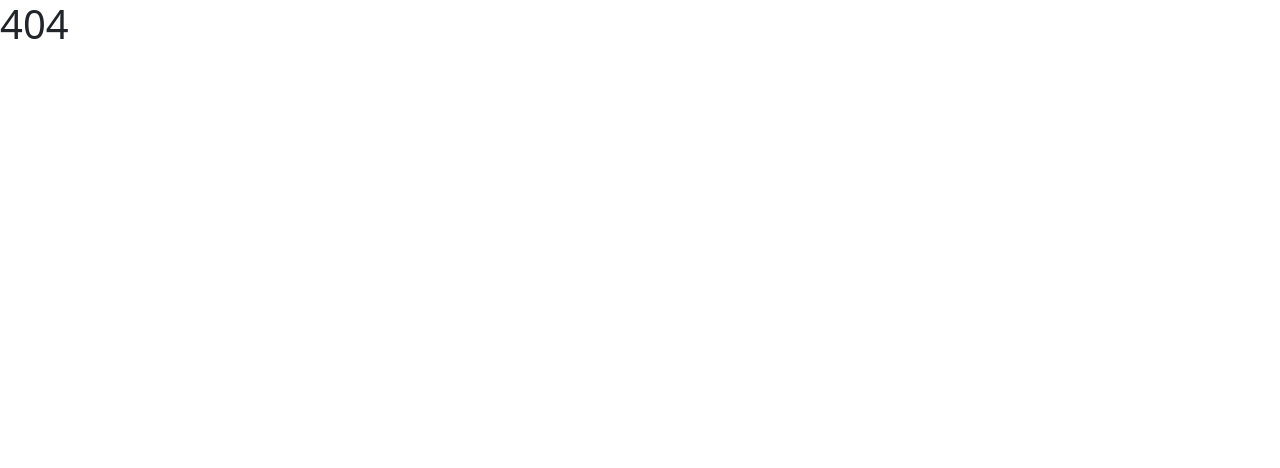
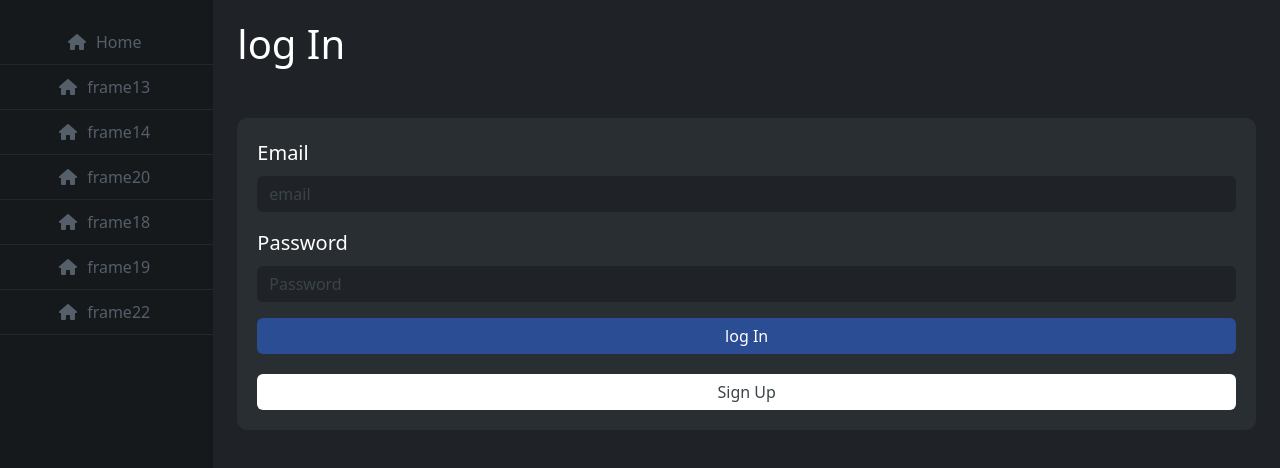
Before and after one commit to RN848/KFUPM-Hup, a React (Create React App) app: page /Log-In in a window 1280 px wide. Shown: the top 468 px of the page. Built offline with nearby package versions, Linux system fonts and the light colour scheme.

Commit message:
complete all form pages :)

```diff
--- a/src/App.js
+++ b/src/App.js
@@ -10,6 +10,10 @@ import NoPage from "./pages/NoPage";
 import CreateActivity from "./pages/CreateActivity";
 import ManageProfile from "./pages/ManageProfile";
 import YourProfile from "./pages/YourProfile";
+
+import LogIn from "./pages/LogIn";
+import SignUp from "./pages/SignUp";
+import NewClup from "./pages/NewClup";
 
 import "bootstrap/dist/css/bootstrap.min.css";
 
@@ -30,6 +34,15 @@ function App() {
 
           <Route path="Your-Profile" element={<YourProfile />} />
           {/*{frame 20}*/}
+
+          <Route path="Log-In" element={<LogIn />} />
+          {/*{frame 18}*/}
+
+          <Route path="Sign-Up" element={<SignUp />} />
+          {/*{frame 19}*/}
+
+          <Route path="New-Clup" element={<NewClup />} />
+          {/*{frame 22}*/}
         </Route>
       </Routes>
     </BrowserRouter>
--- a/src/components/Nav.js
+++ b/src/components/Nav.js
@@ -8,6 +8,9 @@ export default function Nav() {
     { key: 1, name: "frame13", icon: faHouse, link: "/Create-Activity-news" },
     { key: 2, name: "frame14", icon: faHouse, link: "/Manage-Profile" },
     { key: 3, name: "frame20", icon: faHouse, link: "/Your-Profile" },
+    { key: 4, name: "frame18", icon: faHouse, link: "/Log-In" },
+    { key: 5, name: "frame19", icon: faHouse, link: "/Sign-Up" },
+    { key: 6, name: "frame22", icon: faHouse, link: "/New-Clup" },
   ];
 
   const linkMap = linksList.map((nav) => {
--- a/src/pages/LogIn.js
+++ b/src/pages/LogIn.js
@@ -0,0 +1,73 @@
+import Body from "../components/Body";
+import "../styles/main.css";
+import "../styles/master.css";
+import Row from "react-bootstrap/Row";
+import Col from "react-bootstrap/Col";
+import Form from "react-bootstrap/Form";
+import Button from "react-bootstrap/Button";
+import { useState } from "react";
+
+import { NormInput } from "../components/Inputs";
+import { Textarea } from "../components/Inputs";
+import { Radio } from "../components/Inputs";
+import { Uplode } from "../components/Inputs";
+import { Link } from "../components/Inputs";
+
+const LogIn = () => {
+  const [inputs, setInputs] = useState({
+    email: "",
+    password: "",
+  });
+
+  return (
+    <Body>
+      <div className="body">
+        <h1>log In </h1>
+        <div className={"g-4 wid-row"} md={2} sm={1} xs={1}>
+          <div className="wid-colum" style={{ margin: "50px 0 100px" }}>
+            <Form className="form">
+              <NormInput
+                inputs={inputs}
+                setInputs={setInputs}
+                input={"email"}
+                type={"email"}
+                label={"Email"}
+                placeholder={"email"}
+              />
+
+              <NormInput
+                inputs={inputs}
+                setInputs={setInputs}
+                input={"password"}
+                type={"password"}
+                label={"Password"}
+                placeholder={"Password"}
+              />
+
+              <Button
+                style={{ width: "100%" }}
+                className="inputs-btn"
+                as="input"
+                type="submit"
+                value="log In"
+              />
+
+              <Button
+                style={{
+                  width: "100%",
+                  marginTop: "20px",
+                }}
+                className={"inputs-btn white"}
+                as="input"
+                type="submit"
+                value="Sign Up"
+              />
+            </Form>
+          </div>
+        </div>
+      </div>
+    </Body>
+  );
+};
+
+export default LogIn;
--- a/src/pages/NewClup.js
+++ b/src/pages/NewClup.js
@@ -0,0 +1,62 @@
+import Body from "../components/Body";
+import "../styles/main.css";
+import "../styles/master.css";
+import Row from "react-bootstrap/Row";
+import Col from "react-bootstrap/Col";
+import Form from "react-bootstrap/Form";
+import Button from "react-bootstrap/Button";
+import { useState } from "react";
+
+import { NormInput } from "../components/Inputs";
+import { Textarea } from "../components/Inputs";
+import { Radio } from "../components/Inputs";
+import { Uplode } from "../components/Inputs";
+import { Link } from "../components/Inputs";
+
+const NewClup = () => {
+  const [inputs, setInputs] = useState({
+    clubName: "",
+    leader: "",
+  });
+
+  return (
+    <Body>
+      <div className="body">
+        <h1>New Clup</h1>
+        <div className={"g-4 wid-row"} md={2} sm={1} xs={1}>
+          <div className="wid-colum" style={{ margin: "80px 0 200px" }}>
+            <Form className="form">
+              <NormInput
+                inputs={inputs}
+                setInputs={setInputs}
+                input={"clubName"}
+                type={"text"}
+                label={"Club Name"}
+                placeholder={"Club Name"}
+              />
+
+              <NormInput
+                inputs={inputs}
+                setInputs={setInputs}
+                input={"leader"}
+                type={"text"}
+                label={"Leader"}
+                placeholder={"id of the leader"}
+              />
+
+              <Button
+                style={{ width: "100%" }}
+                className="inputs-btn"
+                as="input"
+                type="submit"
+                value="Create"
+              />
+            </Form>
+          </div>
+        </div>
+      </div>
+    </Body>
+  );
+};
+
+export default NewClup;
--- a/src/pages/SignUp.js
+++ b/src/pages/SignUp.js
@@ -0,0 +1,72 @@
+import Body from "../components/Body";
+import "../styles/main.css";
+import "../styles/master.css";
+import Row from "react-bootstrap/Row";
+import Col from "react-bootstrap/Col";
+import Form from "react-bootstrap/Form";
+import Button from "react-bootstrap/Button";
+import { useState } from "react";
+
+import { NormInput } from "../components/Inputs";
+import { Textarea } from "../components/Inputs";
+import { Radio } from "../components/Inputs";
+import { Uplode } from "../components/Inputs";
+import { Link } from "../components/Inputs";
+
+const SignUp = () => {
+  const [inputs, setInputs] = useState({
+    name: "",
+    email: "",
+    password: "",
+  });
+
+  return (
+    <Body>
+      <div className="body">
+        <h1>Sign Up</h1>
+        <div className={"g-4 wid-row"} md={2} sm={1} xs={1}>
+          <div className="wid-colum" style={{ margin: "50px 0 100px" }}>
+            <Form className="form">
+              <NormInput
+                inputs={inputs}
+                setInputs={setInputs}
+                input={"name"}
+                type={"text"}
+                label={"Name"}
+                placeholder={"name"}
+              />
+
+              <NormInput
+                inputs={inputs}
+                setInputs={setInputs}
+                input={"email"}
+                type={"email"}
+                label={"Email"}
+                placeholder={"email"}
+              />
+
+              <NormInput
+                inputs={inputs}
+                setInputs={setInputs}
+                input={"password"}
+                type={"password"}
+                label={"Password"}
+                placeholder={"Password"}
+              />
+
+              <Button
+                style={{ width: "100%" }}
+                className="inputs-btn"
+                as="input"
+                type="submit"
+                value="Sign Up"
+              />
+            </Form>
+          </div>
+        </div>
+      </div>
+    </Body>
+  );
+};
+
+export default SignUp;
--- a/src/styles/components/_inputs.scss
+++ b/src/styles/components/_inputs.scss
@@ -57,6 +57,11 @@
     background-color: #777777;
   }
 
+  .white {
+    background-color: white;
+    color: #3b4447;
+  }
+
   textarea {
     resize: none;
     height: 100px;
--- a/src/styles/main.css
+++ b/src/styles/main.css
@@ -129,6 +129,10 @@ h1 {
 .form .back {
   background-color: #777777;
 }
+.form .white {
+  background-color: white;
+  color: #3b4447;
+}
 .form textarea {
   resize: none;
   height: 100px;
```
Also changed, not shown: 1 other file (tests, documents, lock files or other folders).
